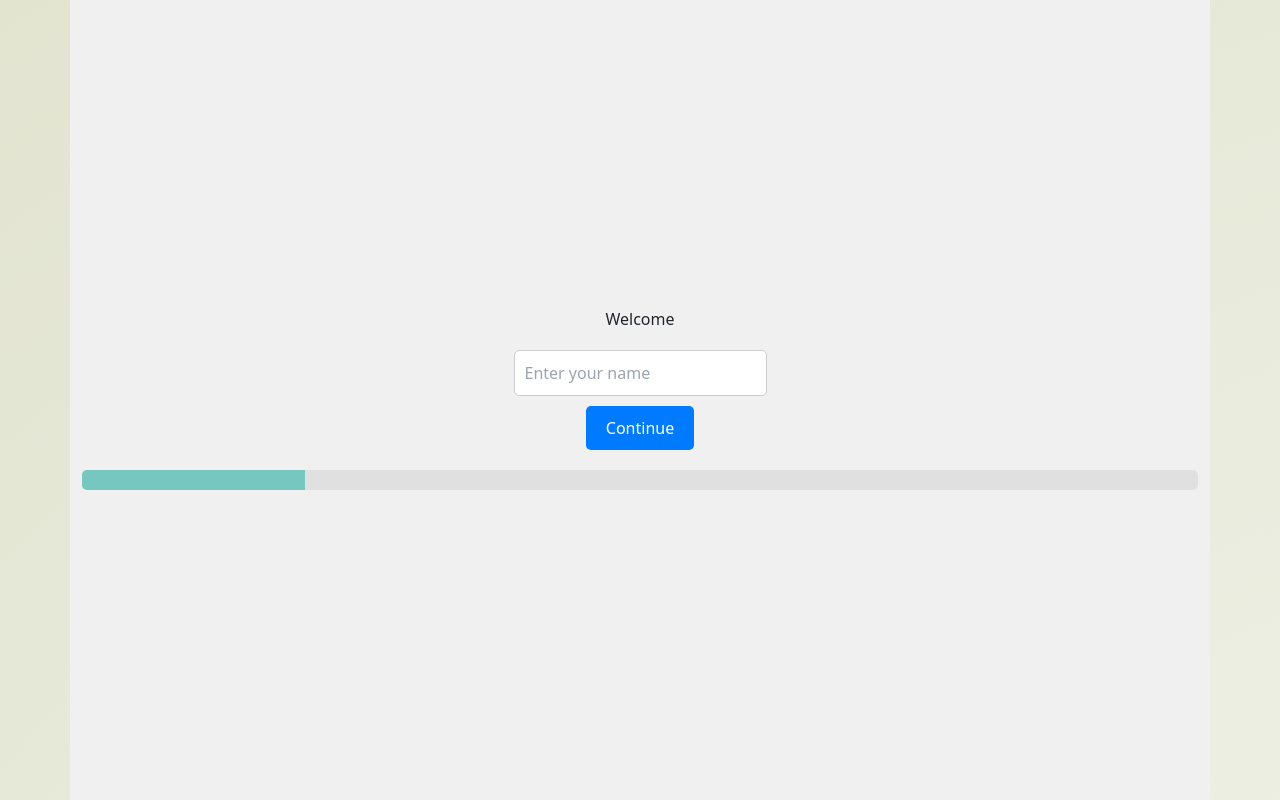
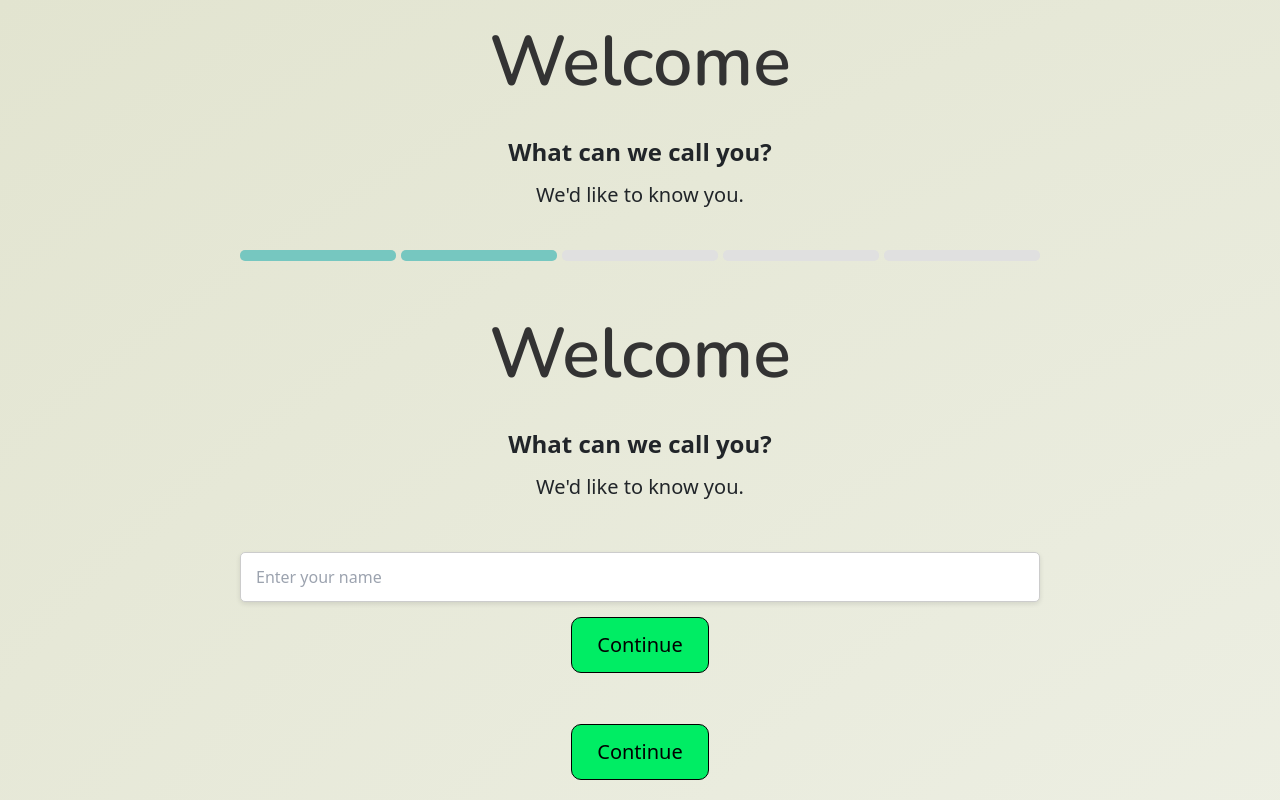
Before and after one commit to Garvit240205/FitFeast, a React (Vite) app in the folder CGAS-Project-main/: page / in a window 1280 px wide. Both pictures are taken after a click on the button "Continue". Built offline with nearby package versions, Linux system fonts and the light colour scheme; a web font is replaced by a local one.

Commit message:
added fitness welcome page

```diff
--- a/CGAS-Project-main/src/WelcomePage.css
+++ b/CGAS-Project-main/src/WelcomePage.css
@@ -1,43 +1,93 @@
+/* Optional: If you want to apply styles to the container */
 .container {
     display: flex;
     flex-direction: column;
     align-items: center;
     justify-content: center;
     height: 100vh;
-    background-color: #f0f0f0;
+    width: 100%;
+    padding: 20px; /* Add padding for better spacing */
   }
 
+  /* Header Styles */
   .header {
-    margin-bottom: 20px;
+    text-align: center;
+    margin-bottom: 30px;
+    font-family: 'Nunito', sans-serif; /* Ensure to have the font imported */
+    font-size: 70px;
+    font-weight: 600;
+    color: #333; /* Change color for better contrast */
   }
 
+  /* Paragraph Styles */
+  .bold-text {
+    font-weight: bold; /* Make text bold */
+    font-size: 24px; /* Optional: Adjust font size */
+    margin-bottom: 10px; /* Spacing between paragraphs */
+  }
+
+  .normal-text {
+    font-weight: normal; /* Normal weight */
+    font-size: 20px; /* Optional: Adjust font size */
+    margin-bottom: 20px; /* Spacing before the progress bar */
+  }
+
+  /* Input Styles */
   .input {
-    padding: 10px;
-    margin-bottom: 10px;
+    padding: 12px 15px; /* More padding for better touch area */
+    margin-bottom: 15px; /* Increase margin for spacing */
     border-radius: 5px;
     border: 1px solid #ccc;
+    width: 100%;
+    max-width: 800px;
+    box-shadow: 0 2px 5px rgba(0, 0, 0, 0.1);
+    transition: border-color 0.3s ease;
+    margin-top: 30px;
   }
 
-  .button {
-    padding: 10px 20px;
-    border-radius: 5px;
-    border: none;
-    background-color: #007bff;
-    color: white;
-    cursor: pointer;
+  .input:focus {
+    border-color: #007bff; /* Change border color on focus */
+    outline: none; /* Remove default outline */
   }
 
-  .progress-container {
-    width: 100%;
-    height: 20px;
-    background-color: #e0e0e0;
-    border-radius: 5px;
-    overflow: hidden;
-    margin-top: 20px;
+  /* Button Styles */
+  /* Button Styles */
+.button {
+    padding: 12px 25px; /* Increased padding for better click area */
+    border-radius: 10px; /* Default border radius */
+    border: solid;
+    border-color: black;
+    border-width: 1px;
+    background-color: #00ED64;
+    color: black;
+    cursor: pointer;
+    font-weight: 500;
+    font-size: 20px; /* Slightly larger font */
+    transition: border-radius 0.3s ease; /* Transition for border radius */
   }
 
-  .progress-bar {
+  .button:hover {
+    border-radius: 40px; /* Increased border radius on hover */
+  }
+
+
+  /* Progress Bar Styles */
+  .progress-container {
+    display: flex; /* Flexbox for horizontal layout */
+    width:800px;
+    height: 20px; /* Height of the progress bar */
+    margin-top: 20px;
+    gap: 5px; /* Space between each step */
+  }
+
+  .step-bar {
+    flex: 1; /* Each step bar takes equal space */
     height: 100%;
-    background-color: #76c7c0;
-    transition: width 0.3s;
+    background-color: #e0e0e0; /* Background color for unfilled state */
+    border-radius: 5px;
+    transition: background-color 0.3s ease; /* Smooth transition */
   }
+
+  .step-bar.filled {
+    background-color: #76c7c0; /* Background color for filled state */
+  }
--- a/CGAS-Project-main/src/WelcomePage.jsx
+++ b/CGAS-Project-main/src/WelcomePage.jsx
@@ -3,31 +3,85 @@ import './WelcomePage.css'; // Import the CSS file
 
 const WelcomePage = () => {
   const [name, setName] = useState('');
-  const [progress, setProgress] = useState(0);
+  const [step, setStep] = useState(0); // Track the current step
+  const [additionalContent, setAdditionalContent] = useState(null); // State for additional JSX content
 
   const handleContinue = () => {
-    if (progress < 100) {
-      setProgress(prevProgress => prevProgress + 20); // Increase progress by 20% on each click
+    if (step === 0) {
+      setAdditionalContent(
+        <div className="container">
+        <h1 className="header">Welcome</h1>
+        <p className="bold-text">What can we call you?</p>
+        <p className="normal-text">We'd like to know you.</p>
+        {step === 0 && (
+            <input
+            type="text"
+            placeholder="Enter your name"
+            value={name}
+            onChange={(e) => setName(e.target.value)}
+            className="input"
+            />
+        )}
+        {additionalContent} {/* Display additional content */}
+        <button onClick={handleContinue} className="button">
+            Continue
+        </button>
+        </div>
+        );
+    } else if (step === 1) {
+      setAdditionalContent(
+        <div>
+          <p style={{ fontWeight: 'bold' }}>We're excited to learn more about you.</p>
+          <p style={{ color: 'blue' }}>What are your interests?</p>
+        </div>
+      );
+    } else if (step === 2) {
+      setAdditionalContent(
+        <div>
+          <p style={{ fontWeight: 'bold' }}>Feel free to share your hobbies with us.</p>
+          <p style={{ fontStyle: 'italic' }}>Any favorite activities?</p>
+        </div>
+      );
+    } else if (step === 3) {
+      setAdditionalContent(
+        <div>
+          <p style={{ fontWeight: 'bold' }}>Almost there!</p>
+          <p>Just a few more details.</p>
+        </div>
+      );
+    }
+
+    if (step < 4) { // Assuming 5 steps (0 to 4)
+      setStep(prevStep => prevStep + 1); // Move to the next step
     }
   };
 
   return (
     <div className="container">
       <h1 className="header">Welcome</h1>
-      <input
-        type="text"
-        placeholder="Enter your name"
-        value={name}
-        onChange={(e) => setName(e.target.value)}
-        className="input"
-      />
+      <p className="bold-text">What can we call you?</p>
+      <p className="normal-text">We'd like to know you.</p>
+      <div className="progress-container">
+        {Array.from({ length: 5 }).map((_, index) => (
+          <div
+            key={index}
+            className={`step-bar ${index <= step ? 'filled' : ''}`}
+          />
+        ))}
+      </div>
+      {step === 0 && (
+        <input
+          type="text"
+          placeholder="Enter your name"
+          value={name}
+          onChange={(e) => setName(e.target.value)}
+          className="input"
+        />
+      )}
+      {additionalContent} {/* Display additional content */}
       <button onClick={handleContinue} className="button">
         Continue
       </button>
-      <div className="progress-container">
-        <div className="progress-bar" style={{ width: `${progress}%` }} />
-      </div>
-      <p>{name && `Hello, ${name}!`}</p>
     </div>
   );
 };
```
